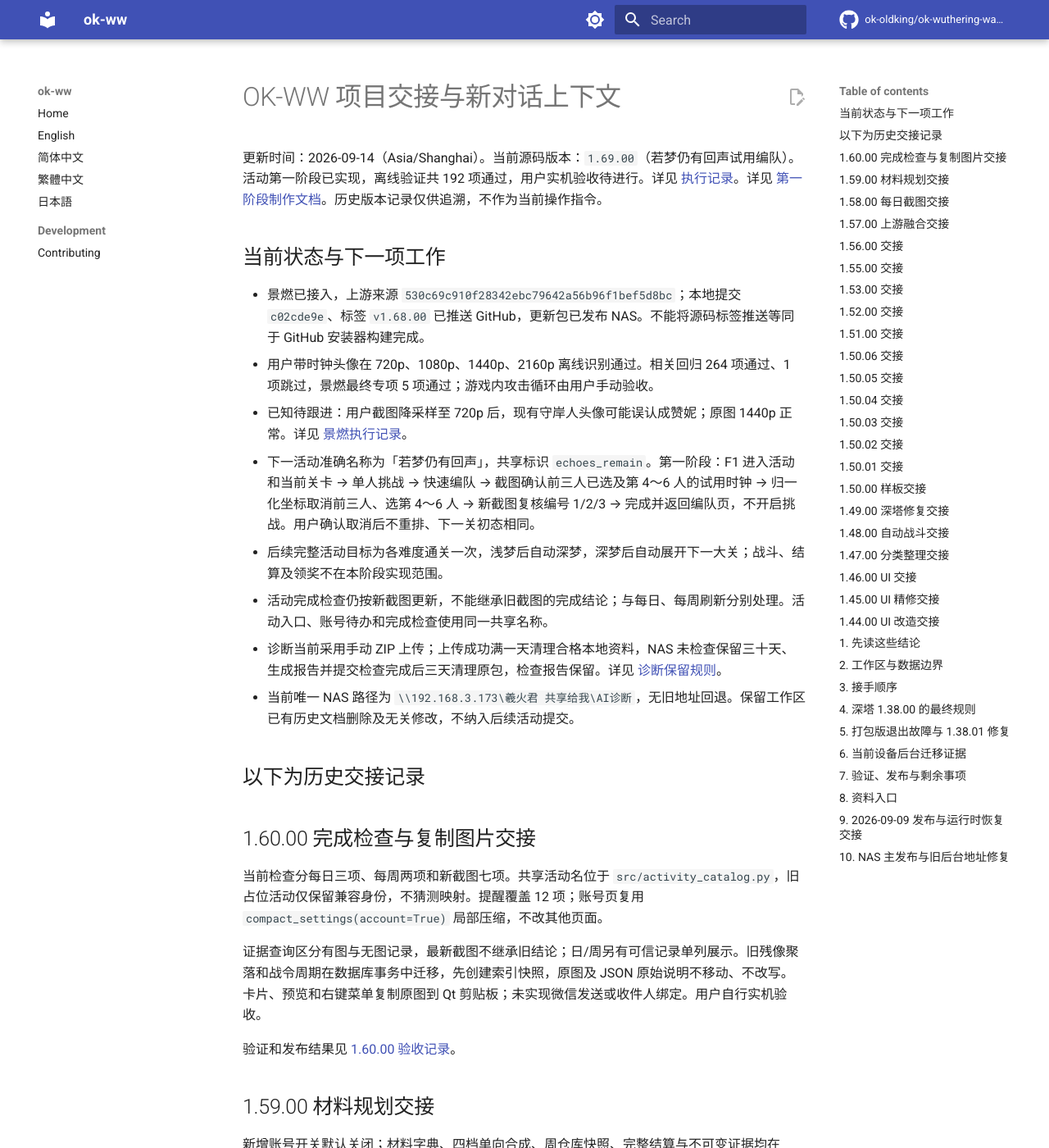
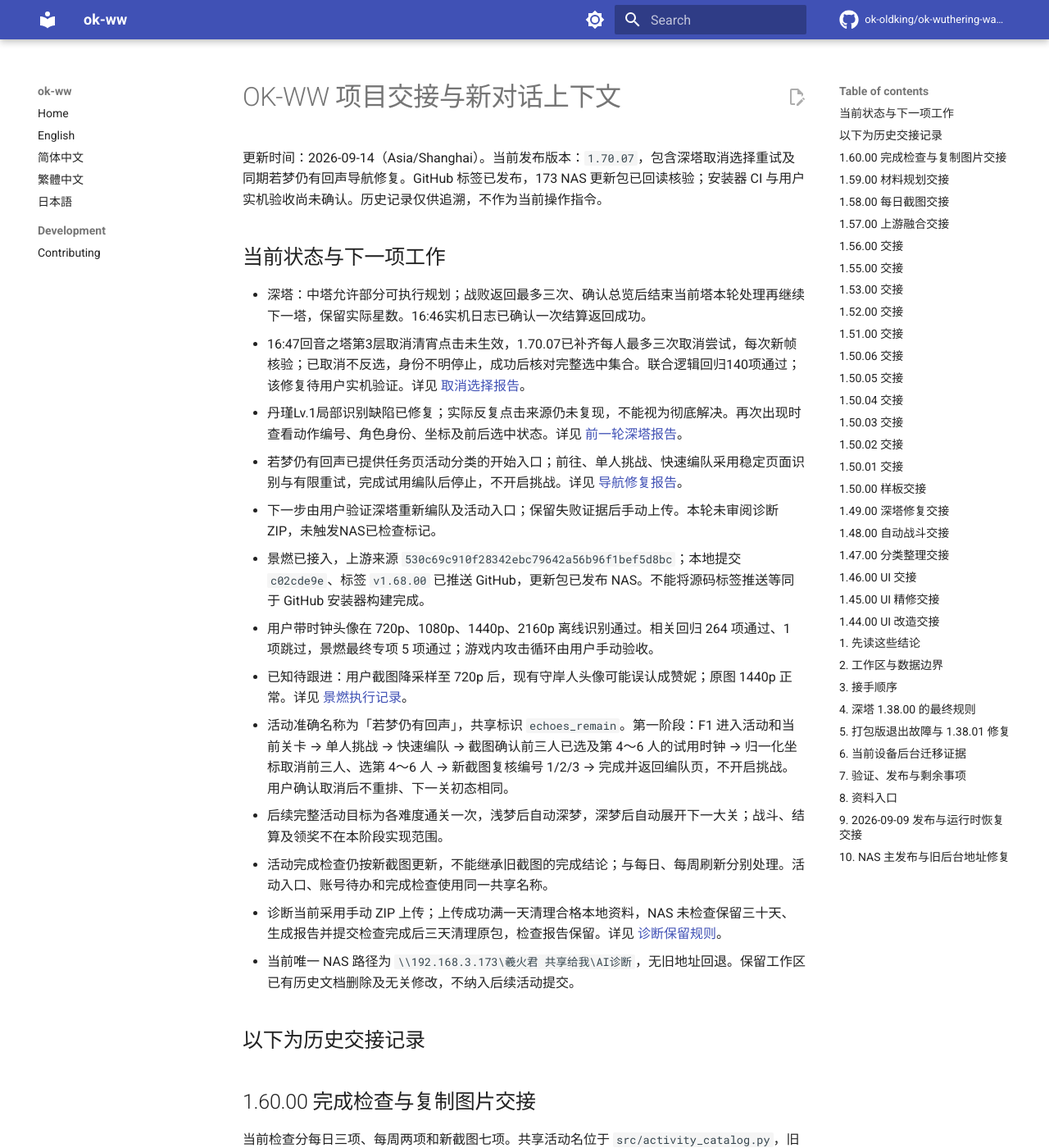
Before and after one commit to xihuojun2020-tech/okww-custom, an MkDocs documentation site: the page built from docs/项目交接与新对话上下文.md, in a window 1280 px wide and 1400 px high. Shown: the whole window at 82% size. Built offline with MkDocs 1.6.1 and Material for MkDocs 9.7.7, drawn with Linux system fonts in a browser that asks for light colours; comment, search, counter and statistics services are not loaded.

Commit message:
docs: update 1.70.07 handoff and verified publication evidence

```diff
--- a/docs/项目交接与新对话上下文.md
+++ b/docs/项目交接与新对话上下文.md
@@ -1,13 +1,20 @@
 # OK-WW 项目交接与新对话上下文
 
-更新时间：2026-09-14（Asia/Shanghai）。当前源码版本：`1.69.00`（若梦仍有回声试用编队）。活动第一阶段已实现，离线验证共 192 项通过，用户实机验收待进行。详见 [执行记录](reviews/2026-09-14-echoes-remain-phase1.md)。详见 [第一阶段制作文档](若梦仍有回声-第一阶段制作文档.md)。历史版本记录仅供追溯，不作为当前操作指令。
+更新时间：2026-09-14（Asia/Shanghai）。当前发布版本：`1.70.07`，包含深塔取消选择重试及同期若梦仍有回声导航修复。GitHub 标签已发布，173 NAS 更新包已回读核验；安装器 CI 与用户实机验收尚未确认。历史记录仅供追溯，不作为当前操作指令。
 
 ## 当前状态与下一项工作
+
+- 深塔：中塔允许部分可执行规划；战败返回最多三次、确认总览后结束当前塔本轮处理再继续下一塔，保留实际星数。16:46实机日志已确认一次结算返回成功。
+- 16:47回音之塔第3层取消清宵点击未生效，1.70.07已补齐每人最多三次取消尝试，每次新帧核验；已取消不反选，身份不明停止，成功后核对完整选中集合。联合逻辑回归140项通过；该修复待用户实机验证。详见 [取消选择报告](reviews/2026-09-14-abyss-cancel-retry.md)。
+- 丹瑾Lv.1局部识别缺陷已修复；实际反复点击来源仍未复现，不能视为彻底解决。再次出现时查看动作编号、角色身份、坐标及前后选中状态。详见 [前一轮深塔报告](reviews/2026-09-14-abyss-repair-execution.md)。
+- 若梦仍有回声已提供任务页活动分类的开始入口；前往、单人挑战、快速编队采用稳定页面识别与有限重试，完成试用编队后停止，不开启挑战。详见 [导航修复报告](reviews/2026-09-14-echoes-navigation-retry.md)。
+- 下一步由用户验证深塔重新编队及活动入口；保留失败证据后手动上传。本轮未审阅诊断ZIP，未触发NAS已检查标记。
+
 
 - 景燃已接入，上游来源 `530c69c910f28342ebc79642a56b96f1bef5d8bc`；本地提交 `c02cde9e`、标签 `v1.68.00` 已推送 GitHub，更新包已发布 NAS。不能将源码标签推送等同于 GitHub 安装器构建完成。
 - 用户带时钟头像在 720p、1080p、1440p、2160p 离线识别通过。相关回归 264 项通过、1 项跳过，景燃最终专项 5 项通过；游戏内攻击循环由用户手动验收。
 - 已知待跟进：用户截图降采样至 720p 后，现有守岸人头像可能误认成赞妮；原图 1440p 正常。详见 [景燃执行记录](reviews/2026-09-13-jingran-port-execution.md)。
-- 下一活动准确名称为「若梦仍有回声」，共享标识 `echoes_remain`。第一阶段：F1 进入活动和当前关卡 → 单人挑战 → 快速编队 → 截图确认前三人已选及第 4～6 人的试用时钟 → 归一化坐标取消前三人、选第 4～6 人 → 新截图复核编号 1/2/3 → 完成并返回编队页，不开启挑战。用户确认取消后不重排、下一关初态相同。
+- 活动准确名称为「若梦仍有回声」，共享标识 `echoes_remain`。第一阶段：F1 进入活动和当前关卡 → 单人挑战 → 快速编队 → 截图确认前三人已选及第 4～6 人的试用时钟 → 归一化坐标取消前三人、选第 4～6 人 → 新截图复核编号 1/2/3 → 完成并返回编队页，不开启挑战。用户确认取消后不重排、下一关初态相同。
 - 后续完整活动目标为各难度通关一次，浅梦后自动深梦，深梦后自动展开下一大关；战斗、结算及领奖不在本阶段实现范围。
 - 活动完成检查仍按新截图更新，不能继承旧截图的完成结论；与每日、每周刷新分别处理。活动入口、账号待办和完成检查使用同一共享名称。
 - 诊断当前采用手动 ZIP 上传；上传成功满一天清理合格本地资料，NAS 未检查保留三十天、生成报告并提交检查完成后三天清理原包，检查报告保留。详见 [诊断保留规则](reviews/2026-09-13-diagnostic-retention.md)。
```
Also changed, not shown: docs/reviews/2026-09-14-abyss-cancel-retry.md (+8 -0 lines).
